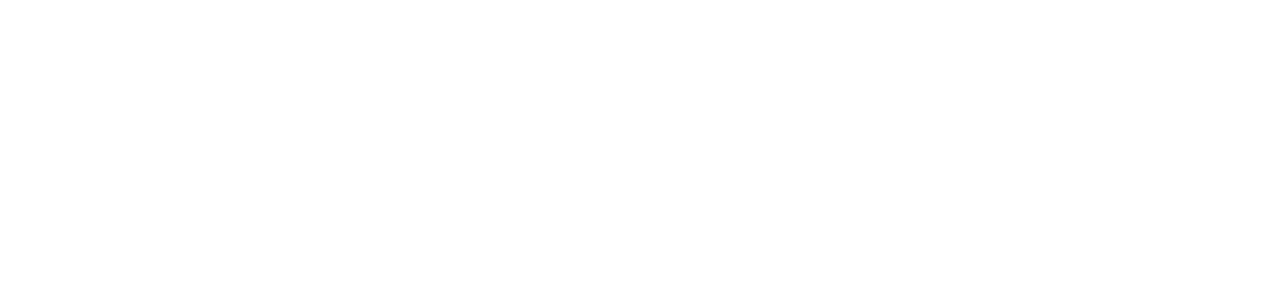
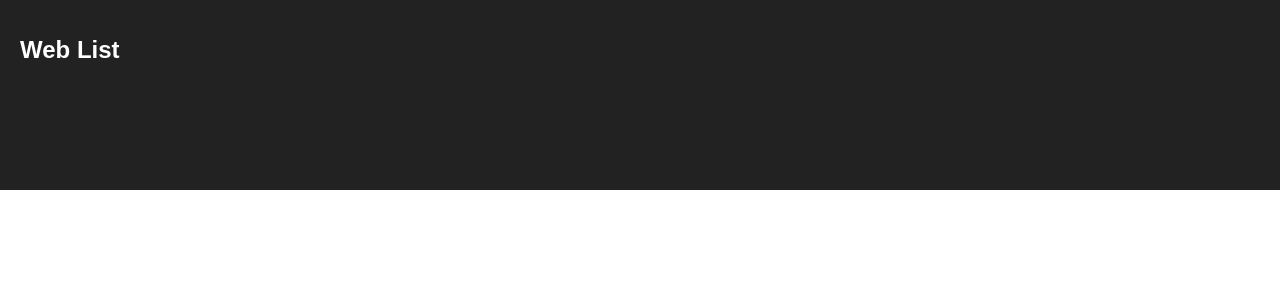
Before and after one commit to eestevens/weblist, a React (Create React App) app in the folder weblist/: page / in a window 1280 px wide. Shown: the top 300 px of the page. Built offline with nearby package versions, Linux system fonts and the light colour scheme.

Commit message:
Adding header

```diff
--- a/weblist/src/App.js
+++ b/weblist/src/App.js
@@ -5,11 +5,18 @@
 class App extends Component {
   render() {
     return (
-      <div className="App">
-
-      </div>
+      <Header/>
     );
   }
 }
 
+class Header extends Component {
+  render() {
+    return (
+    <header className="App-header">
+      <h1 className="App-title">Web List</h1>
+    </header> );
+  }
+}
+
 export default App;
```
